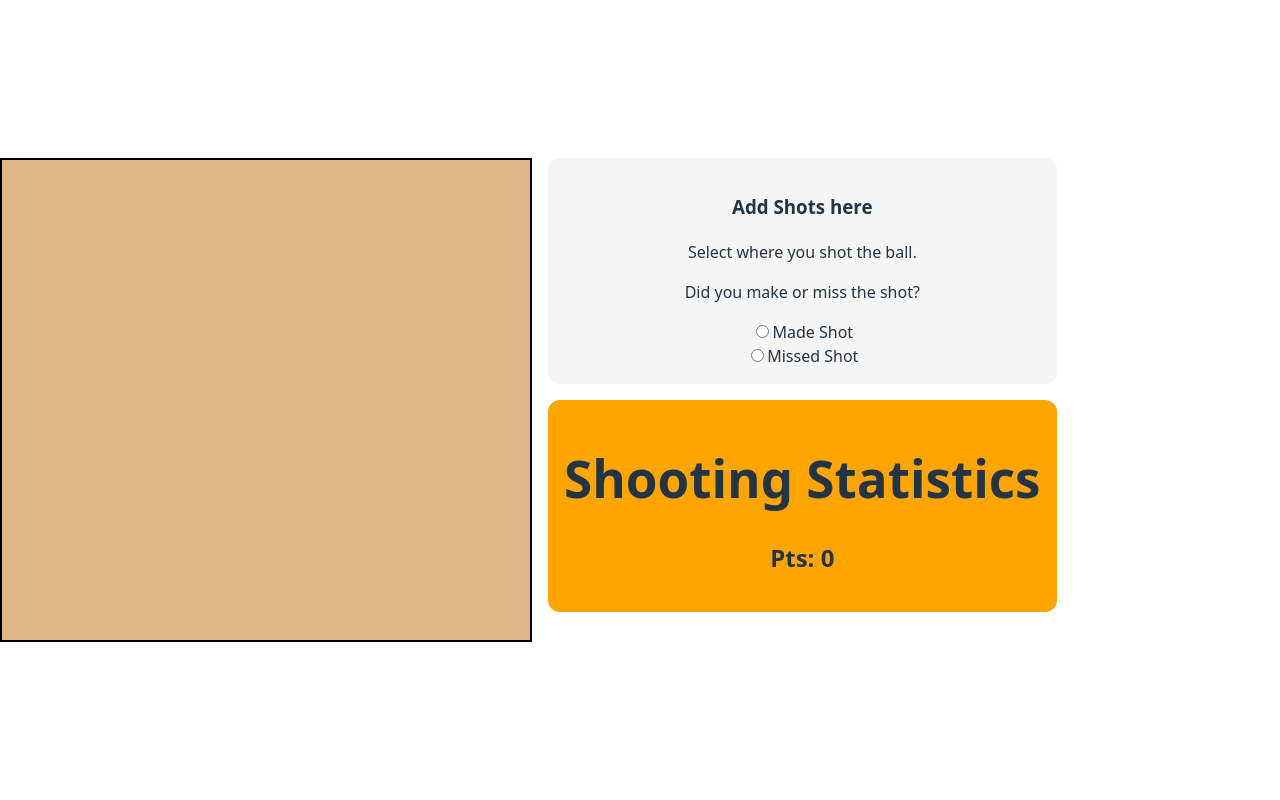
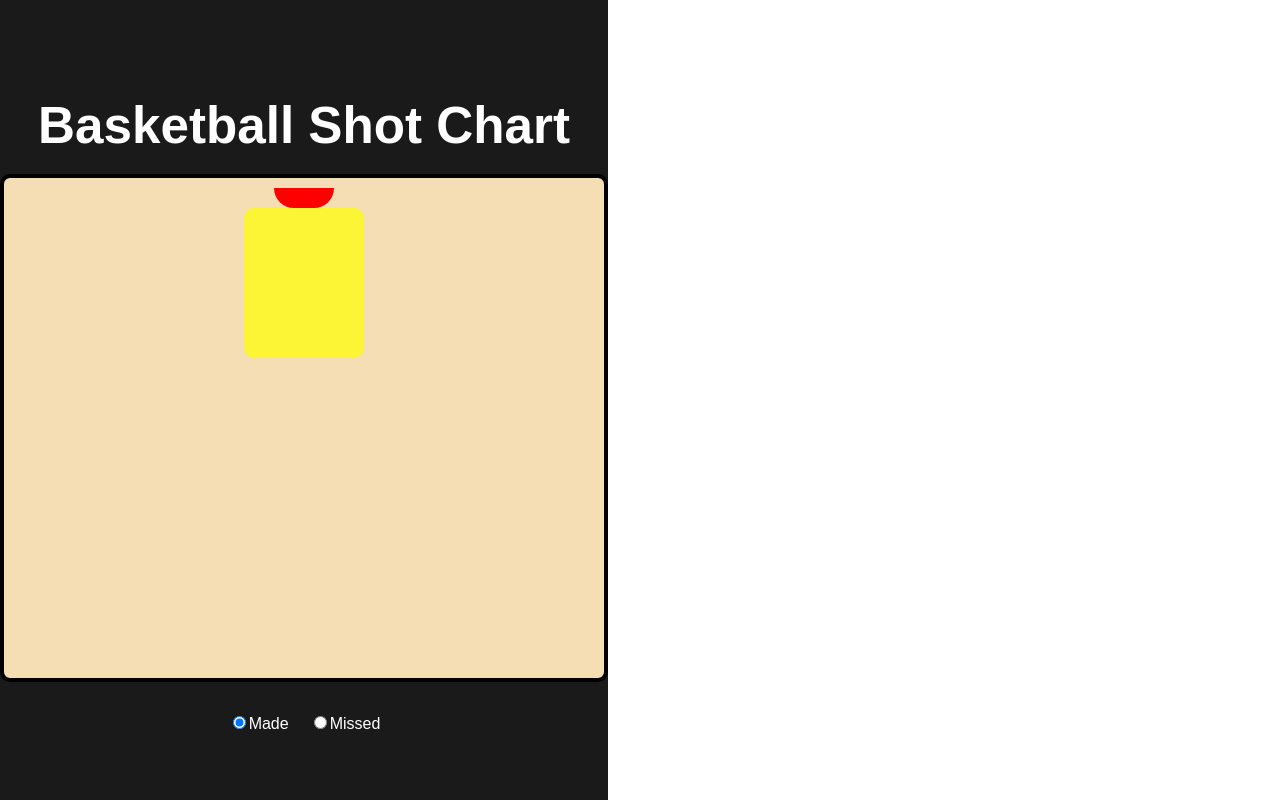
Before and after one commit to arnie12a/ReactBasketballShotchart, a React (Vite) app in the folder basketball-shot-chart/: page / in a window 1280 px wide. Built offline with nearby package versions, Linux system fonts and the light colour scheme.

Commit message:
will work on it more when I get back from run

```diff
--- a/basketball-shot-chart/package.json
+++ b/basketball-shot-chart/package.json
@@ -18,10 +18,13 @@
     "@types/react": "^19.1.13",
     "@types/react-dom": "^19.1.9",
     "@vitejs/plugin-react": "^5.0.2",
+    "autoprefixer": "^10.4.21",
     "eslint": "^9.35.0",
     "eslint-plugin-react-hooks": "^5.2.0",
     "eslint-plugin-react-refresh": "^0.4.20",
     "globals": "^16.4.0",
+    "postcss": "^8.5.6",
+    "tailwindcss": "^4.1.13",
     "vite": "^7.1.6"
   }
 }
--- a/basketball-shot-chart/src/App.css
+++ b/basketball-shot-chart/src/App.css
@@ -1,20 +1,60 @@
-.app {
+/* Container centers everything */
+.container {
   display: flex;
-  gap: 1rem;
+  flex-direction: column;
+  align-items: center;
+  justify-content: center;
+  min-height: 100vh;
+  background-color: #1a1a1a;
+  color: white;
+  font-family: Arial, sans-serif;
 }
 
+/* Title */
+h1 {
+  margin-bottom: 20px;
+}
+
+/* Court */
 .court {
   position: relative;
-  width: 33rem;
-  height: 30rem;
-  background-color: burlywood;
-  border: 2px solid black;
+  width: 600px;
+  height: 500px;
+  background-color: #f5deb3; /* light wood */
+  border: 4px solid black;
+  border-radius: 10px;
+  margin-bottom: 20px;
 }
 
+/* Hoop */
+.hoop {
+  position: absolute;
+  top: 10px;
+  left: 50%;
+  transform: translateX(-50%);
+  width: 60px;
+  height: 20px;
+  background-color: red;
+  border-radius: 0 0 30px 30px;
+}
+
+/* Painted area */
+.painted-area {
+  position: absolute;
+  top: 30px;
+  left: 50%;
+  transform: translateX(-50%);
+  width: 120px;
+  height: 150px;
+  background-color: rgba(255, 255, 0, 0.7);
+  border-radius: 10px;
+}
+
+/* Shots */
 .shot {
   position: absolute;
   font-size: 20px;
-  opacity: 0.8;
+  font-weight: bold;
 }
 
 .shot.made {
@@ -25,22 +65,9 @@
   color: red;
 }
 
-.sidebar {
+/* Controls */
+.controls {
   display: flex;
-  flex-direction: column;
-  gap: 1rem;
+  gap: 20px;
+  margin-top: 10px;
 }
-
-.controls {
-  background-color: whitesmoke;
-  padding: 1rem;
-  border-radius: 12px;
-  text-align: center;
-}
-
-.stats {
-  background-color: orange;
-  padding: 1rem;
-  border-radius: 12px;
-  text-align: center;
-}
--- a/basketball-shot-chart/src/App.jsx
+++ b/basketball-shot-chart/src/App.jsx
@@ -1,26 +1,11 @@
-// src/App.jsx
-import { useState } from "react";
-import Court from "./Court";
-import Controls from "./Controls";
-import Stats from "./Stats";
+import React from "react";
+import ShotChart from "./components/ShotChart";
 import "./App.css";
 
 function App() {
-  const [shots, setShots] = useState([]); // {x, y, made}
-  const [selected, setSelected] = useState(null); // "made" | "missed"
-
-  const addShot = (x, y) => {
-    if (!selected) return;
-    setShots([...shots, { x, y, made: selected === "made" }]);
-  };
-
   return (
-    <div className="app">
-      <Court shots={shots} addShot={addShot} />
-      <div className="sidebar">
-        <Controls selected={selected} setSelected={setSelected} />
-        <Stats shots={shots} />
-      </div>
+    <div>
+      <ShotChart />
     </div>
   );
 }
--- a/basketball-shot-chart/src/Controls.jsx
+++ /dev/null
@@ -1,33 +0,0 @@
-// src/Controls.jsx
-function Controls({ selected, setSelected }) {
-    return (
-      <div className="controls">
-        <h3>Add Shots here</h3>
-        <p>Select where you shot the ball.</p>
-        <p>Did you make or miss the shot?</p>
-        <form>
-          <label>
-            <input
-              type="radio"
-              value="made"
-              checked={selected === "made"}
-              onChange={(e) => setSelected(e.target.value)}
-            />
-            Made Shot
-          </label>
-          <br />
-          <label>
-            <input
-              type="radio"
-              value="missed"
-              checked={selected === "missed"}
-              onChange={(e) => setSelected(e.target.value)}
-            />
-            Missed Shot
-          </label>
-        </form>
-      </div>
-    );
-  }
-
-  export default Controls;
--- a/basketball-shot-chart/src/Court.jsx
+++ /dev/null
@@ -1,27 +0,0 @@
-// src/Court.jsx
-function Court({ shots, addShot }) {
-    const handleClick = (e) => {
-      const rect = e.currentTarget.getBoundingClientRect();
-      const x = e.clientX - rect.left;
-      const y = e.clientY - rect.top;
-      if (x > 10 && x < rect.width - 10 && y > 10 && y < rect.height - 10) {
-        addShot(x, y);
-      }
-    };
-
-    return (
-      <div className="court" onClick={handleClick}>
-        {shots.map((shot, i) => (
-          <div
-            key={i}
-            className={`shot ${shot.made ? "made" : "missed"}`}
-            style={{ left: shot.x - 10, top: shot.y - 10 }}
-          >
-            {shot.made ? "O" : "X"}
-          </div>
-        ))}
-      </div>
-    );
-  }
-
-  export default Court;
--- a/basketball-shot-chart/src/Stats.jsx
+++ /dev/null
@@ -1,46 +0,0 @@
-// src/Stats.jsx
-function Stats({ shots }) {
-    let twoPointMade = 0,
-      twoPointTotal = 0,
-      threePointMade = 0,
-      threePointTotal = 0;
-
-    const hoopX = 260;
-    const hoopY = 8;
-
-    shots.forEach((shot) => {
-      const x = shot.x - hoopX;
-      const y = shot.y - hoopY;
-      const distance = Math.sqrt(x * x + y * y);
-      if (distance <= 240) {
-        twoPointTotal++;
-        if (shot.made) twoPointMade++;
-      } else {
-        threePointTotal++;
-        if (shot.made) threePointMade++;
-      }
-    });
-
-    const totalMade = twoPointMade + threePointMade;
-    const totalShots = twoPointTotal + threePointTotal;
-    const fgPct = totalShots ? Math.round((totalMade / totalShots) * 100) : 0;
-    const threePct = threePointTotal
-      ? Math.round((threePointMade / threePointTotal) * 100)
-      : 0;
-    const points = twoPointMade * 2 + threePointMade * 3;
-
-    return (
-      <div className="stats">
-        <h1>Shooting Statistics</h1>
-        <h2>Pts: {points}</h2>
-        {totalShots > 0 && (
-          <p>
-            FG: {totalMade}/{totalShots} ({fgPct}%) <br />
-            3PT: {threePointMade}/{threePointTotal} ({threePct}%)
-          </p>
-        )}
-      </div>
-    );
-  }
-
-  export default Stats;
--- /dev/null
+++ b/basketball-shot-chart/src/components/ShotChart.jsx
@@ -0,0 +1,64 @@
+import React, { useState } from "react";
+import "../App.css"; // import CSS
+
+const ShotChart = () => {
+  const [shots, setShots] = useState([]);
+  const [shotType, setShotType] = useState("made");
+
+  const handleCourtClick = (e) => {
+    const court = e.currentTarget.getBoundingClientRect();
+    const x = e.clientX - court.left;
+    const y = e.clientY - court.top;
+    setShots([...shots, { x, y, type: shotType }]);
+  };
+
+  return (
+    <div className="container">
+      <h1>Basketball Shot Chart</h1>
+
+      {/* Court */}
+      <div className="court" onClick={handleCourtClick}>
+        {/* Hoop */}
+        <div className="hoop"></div>
+
+        {/* Painted area */}
+        <div className="painted-area"></div>
+
+        {/* Shots */}
+        {shots.map((shot, i) => (
+          <div
+            key={i}
+            className={`shot ${shot.type === "made" ? "made" : "missed"}`}
+            style={{ left: shot.x - 10, top: shot.y - 10 }}
+          >
+            {shot.type === "made" ? "O" : "X"}
+          </div>
+        ))}
+      </div>
+
+      {/* Controls */}
+      <div className="controls">
+        <label>
+          <input
+            type="radio"
+            value="made"
+            checked={shotType === "made"}
+            onChange={(e) => setShotType(e.target.value)}
+          />
+          Made
+        </label>
+        <label>
+          <input
+            type="radio"
+            value="missed"
+            checked={shotType === "missed"}
+            onChange={(e) => setShotType(e.target.value)}
+          />
+          Missed
+        </label>
+      </div>
+    </div>
+  );
+};
+
+export default ShotChart;
```
Also changed, not shown: 1 other file (tests, documents, lock files or other folders).
